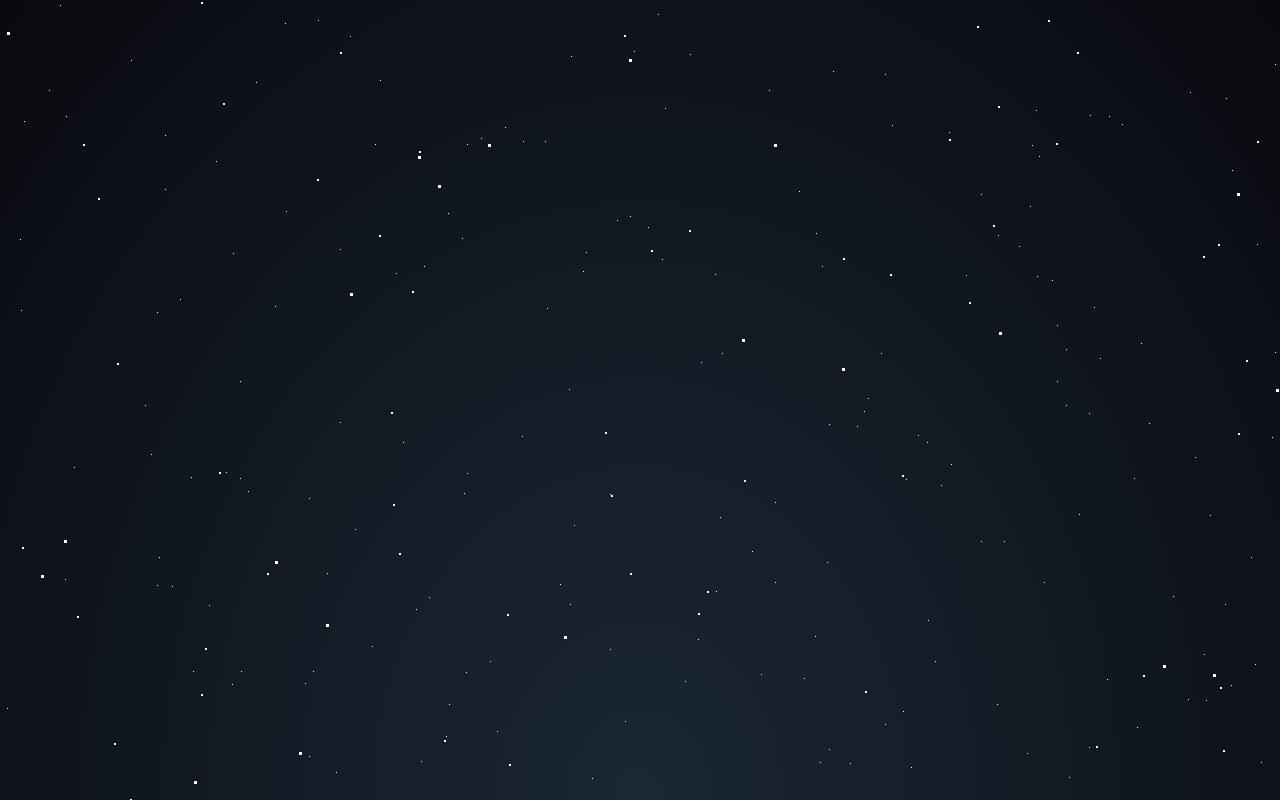
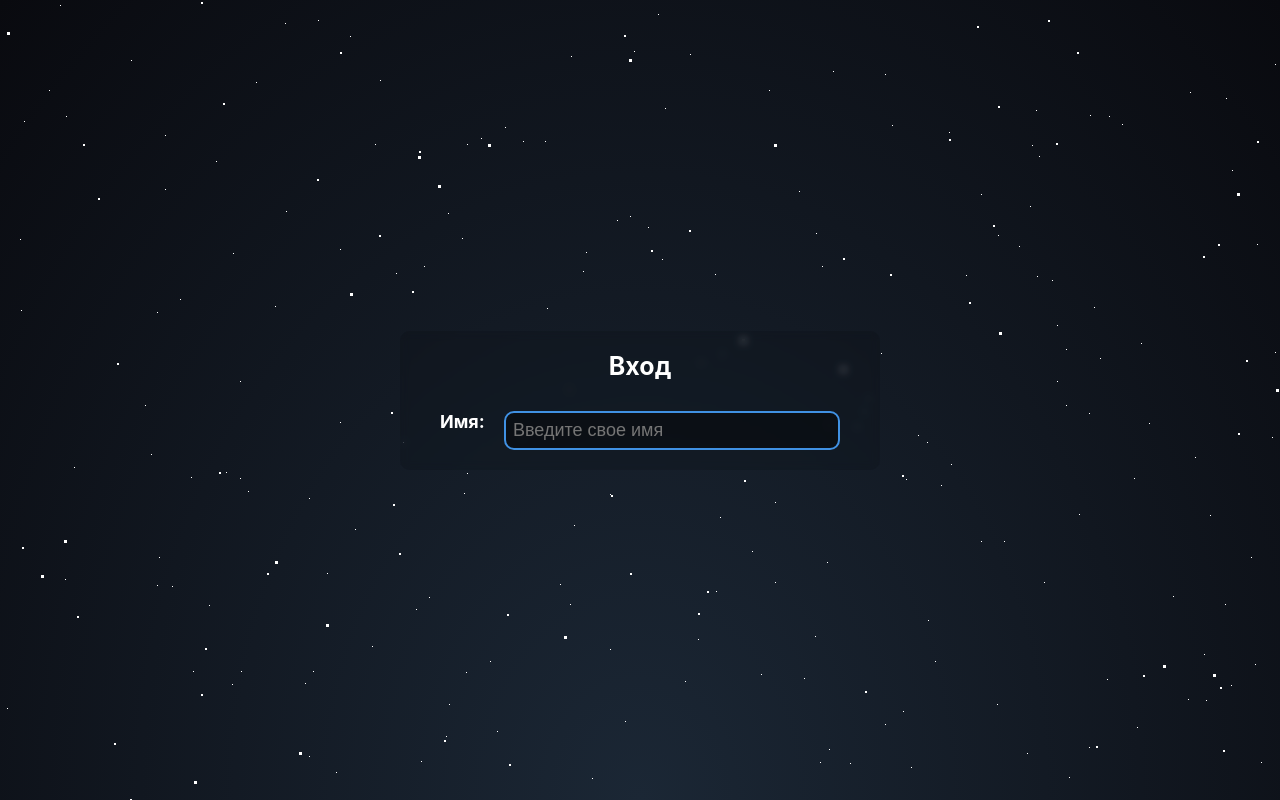
Before and after one commit to aqolys/jet-a, a Vue app: page /auth in a window 1280 px wide. Built offline with nearby package versions, Linux system fonts and the light colour scheme.

Commit message:
start dev auth page

```diff
--- a/src/components/Button.vue
+++ b/src/components/Button.vue
@@ -34,7 +34,7 @@ export default {
     justify-content: center;
 
     &:hover {
-      background: rgba(64, 145, 227, 0.4);
+      background: $blue-muted;
     }
   }
 
--- /dev/null
+++ b/src/components/Input.vue
@@ -0,0 +1,53 @@
+<template>
+  <div class="input-group">
+    <label class="input-label" v-if="label">{{ label }}</label>
+    <input :type="type" :placeholder="placeholder" />
+  </div>
+</template>
+
+<script>
+export default {
+  props: ["type", "placeholder", "label"],
+  computed: {
+    maxLenght() {
+      return this.maxLenght ? this.maxLenght : 40;
+    },
+  },
+};
+</script>
+
+<style lang="scss" scoped>
+@import "@/scss/colors.scss";
+
+.input {
+  &-group {
+    display: grid;
+    grid-template-columns: 50px 1fr;
+    column-gap: 1rem;
+    width: 100%;
+  }
+
+  &-label {
+    font-weight: bold;
+    font-size: 18px;
+  }
+}
+
+input {
+  cursor: text;
+  color: white;
+  padding: 7px;
+  width: 100%;
+  background: rgba(0, 0, 0, 0.4);
+  border: unset;
+  outline: unset;
+  font-size: 18px;
+  font-weight: 500;
+  border-radius: 10px;
+  border: 2px solid $blue;
+
+  &:focus {
+    box-shadow: 0 0 0 2px $blue, 0 0 0 6px $blue-muted;
+  }
+}
+</style>
--- a/src/components/dialogue/Input.vue
+++ b/src/components/dialogue/Input.vue
@@ -90,7 +90,7 @@ export default {
     min-height: 30px;
     max-height: 130px;
     padding: 9px 0 10px 10px;
-    font-size: 16px;
+    font-size: 18px;
     resize: none;
     border: 0;
     outline: 0;
@@ -106,7 +106,7 @@ export default {
 
   &__placeholder {
     position: absolute;
-    font-size: 16px;
+    font-size: 18px;
     left: 10px;
     top: 7px;
     z-index: 1;
--- a/src/router/index.js
+++ b/src/router/index.js
@@ -9,6 +9,11 @@ const routes = [
     path: '/',
     component: () => import('@/views/Home.vue')
   },
+  {
+    name: 'Auth',
+    path: '/auth',
+    component: () => import('@/views/Auth.vue')
+  }
 ]
 
 const router = new VueRouter({
--- a/src/scss/colors.scss
+++ b/src/scss/colors.scss
@@ -1,2 +1,3 @@
 $blue: #4091e3;
+$blue-muted: rgba(64, 145, 227, 0.4);
 $text-muted: #dbdbdb;
--- /dev/null
+++ b/src/views/Auth.vue
@@ -0,0 +1,57 @@
+<template>
+  <div class="auth">
+    <div class="auth__container">
+      <span class="auth__title">
+        {{ mode === "auth" ? "Вход" : "Регистрация" }}
+      </span>
+      <div class="auth__form">
+        <Input type="text" placeholder="Введите свое имя" label="Имя: " />
+      </div>
+    </div>
+  </div>
+</template>
+
+<script>
+import Input from "@/components/Input.vue";
+
+export default {
+  data: () => ({
+    mode: "auth",
+  }),
+  components: {
+    Input,
+  },
+};
+</script>
+
+<style lang="scss" scoped>
+.auth {
+  width: 100vw;
+  height: 100vh;
+  display: flex;
+  justify-content: center;
+  align-items: center;
+
+  &__container {
+    backdrop-filter: blur(4px);
+    background: rgba(0, 0, 0, 0.1);
+    width: 480px;
+    display: flex;
+    flex-direction: column;
+    justify-content: center;
+    align-items: center;
+    padding: 20px 40px 20px 40px;
+    border-radius: 10px;
+  }
+
+  &__title {
+    font-size: 25px;
+    font-weight: bold;
+    margin-bottom: 30px;
+  }
+
+  &__form {
+    width: 100%;
+  }
+}
+</style>
```
